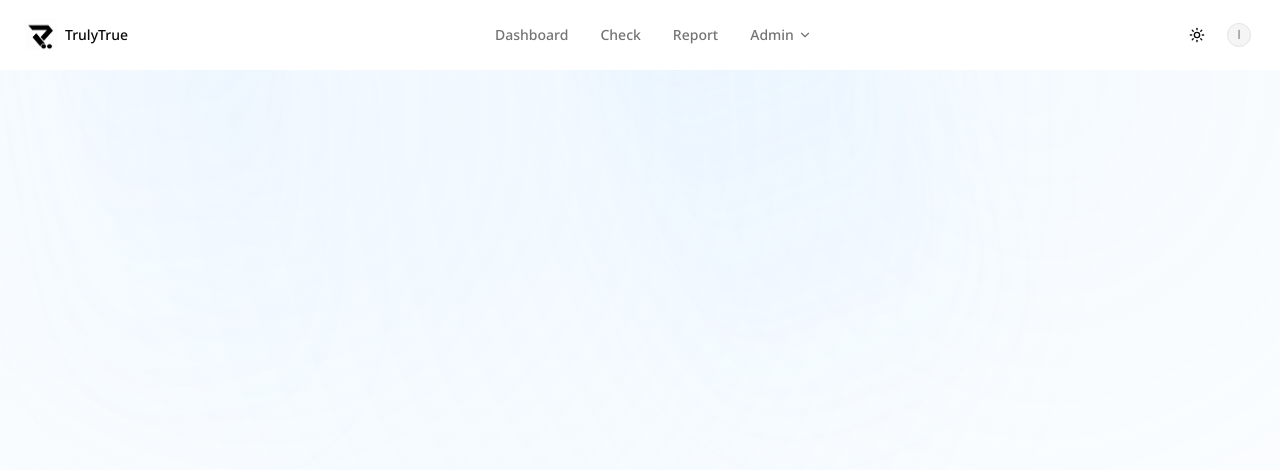
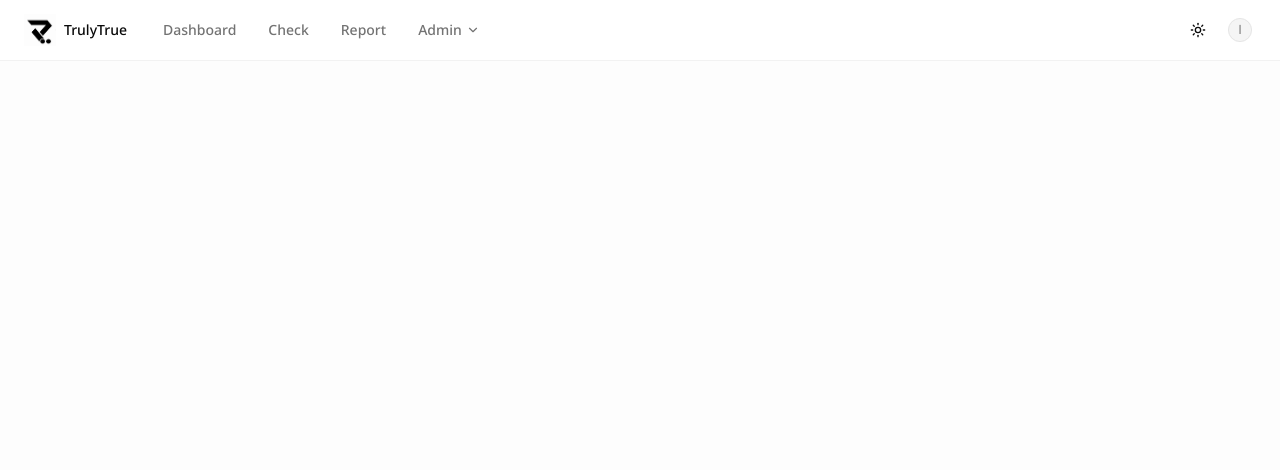
Before and after one commit to trulytrue62/trulytrue-web, a Next.js app: page / in a window 1280 px wide. Shown: the top 470 px of the page. Built offline with nearby package versions, Linux system fonts and the light colour scheme.

Commit message:
fix navbar styling

```diff
--- /dev/null
+++ b/app/(protected)/report/page.tsx
@@ -0,0 +1,9 @@
+import React from 'react'
+
+const ReportPage = () => {
+  return (
+    <div>ReportPage</div>
+  )
+}
+
+export default ReportPage
--- a/app/layout.tsx
+++ b/app/layout.tsx
@@ -20,8 +20,8 @@ export default function RootLayout({
 }>) {
 
   const dummy_user = {
-    name : 'l1n3ar l1n3ar',
-    roles : ['admin']
+    name: 'l1n3ar l1n3ar',
+    roles: ['admin']
   }
 
   return (
@@ -34,7 +34,7 @@ export default function RootLayout({
         <ThemeProvider>
           <TooltipProvider>
             <Navbar user={dummy_user} />
-            {children}
+            <main className="min-h-screen bg-muted/20">{children}</main>
           </TooltipProvider>
         </ThemeProvider>
       </body>
--- a/app/page.tsx
+++ b/app/page.tsx
@@ -3,8 +3,8 @@ import { LightRays } from "@/components/ui/light-rays"
 
 export default function Home() {
   return (
-    <div className="h-full w-full">
-      <LightRays />
+    <div className="h-full w-full bg-red-50">
+      {/* <LightRays /> */}
 
     </div>
   )
--- /dev/null
+++ b/components/navbar/account-menu-items.ts
@@ -0,0 +1,8 @@
+import { LogOutIcon, UserIcon } from "lucide-react"
+
+import type { NavItem } from "@/types/nav"
+
+export const accountMenuItems: NavItem[] = [
+  { route: "/account", label: "Account", icon: UserIcon },
+  { route: "/logout", label: "Log out", icon: LogOutIcon },
+]
--- a/components/navbar/navbar.tsx
+++ b/components/navbar/navbar.tsx
@@ -1,8 +1,6 @@
 "use client"
 
-import { useEffect, useState } from "react"
 import Link from "next/link"
-import { LogOutIcon, UserIcon } from "lucide-react"
 
 import { Brand } from "@/components/brand"
 import { Avatar, AvatarFallback, AvatarImage } from "@/components/ui/avatar"
@@ -10,63 +8,37 @@ import { Button } from "@/components/ui/button"
 import {
   DropdownMenu,
   DropdownMenuContent,
-  DropdownMenuItem,
   DropdownMenuTrigger,
 } from "@/components/ui/dropdown-menu"
+import { accountMenuItems } from "@/components/navbar/account-menu-items"
 import { filterNavItemsByRole, loggedInNavItems, loggedOutNavItems } from "@/components/navbar/nav-items"
-import { NavItemLabel, NavMenuItem } from "@/components/navbar/nav-menu-item"
+import { NavDropdownMenuItem, NavItemLabel, NavMenuItem } from "@/components/navbar/nav-menu-item"
 import { ThemeToggle } from "@/components/navbar/theme-toggle"
-import { cn } from "@/lib/utils"
 import type { NavUser } from "@/types/nav"
-
-const SCROLL_THRESHOLD = 20
 
 const loginItem = loggedOutNavItems.find((item) => item.route === "/login")!
 const reportItem = loggedOutNavItems.find((item) => item.route === "/report")!
 
 export function Navbar({ user = null }: { user?: NavUser | null }) {
-  const [scrolled, setScrolled] = useState(false)
-
-  useEffect(() => {
-    function onScroll() {
-      setScrolled(window.scrollY > SCROLL_THRESHOLD)
-    }
-    onScroll()
-    window.addEventListener("scroll", onScroll, { passive: true })
-    return () => window.removeEventListener("scroll", onScroll)
-  }, [])
-
   const visibleItems = user ? filterNavItemsByRole(loggedInNavItems, user.roles) : []
 
   return (
-    <header
-      className={cn(
-        "fixed inset-x-0 top-0 z-50 flex justify-center transition-[padding] duration-300",
-        scrolled ? "px-4 pt-4" : "px-0 pt-0"
-      )}
-    >
-      <div
-        className={cn(
-          "flex w-full items-center justify-between gap-6 border border-transparent bg-background backdrop-blur transition-all duration-300",
-          scrolled
-            ? "max-w-5xl rounded-full border-border/60 px-4 py-2 shadow-lg shadow-black/5"
-            : "max-w-none rounded-none px-6 py-4 shadow-none"
-        )}
-      >
-        <div>
+    <header className="sticky top-0 z-50 w-full border-b border-border/50 bg-background">
+      <div className="flex items-center justify-between gap-6 px-6 py-3">
+        <div className="flex items-center gap-8">
           <Link href="/">
             <Brand />
           </Link>
-        </div>
-
-
-        {user ? (
-          <>
+          {user && (
             <nav className="hidden items-center gap-6 md:flex">
               {visibleItems.map((item) => (
                 <NavMenuItem key={item.route} item={item} />
               ))}
             </nav>
+          )}
+        </div>
+
+        {user ? (
           <div className="flex items-center gap-2">
             <ThemeToggle />
             <DropdownMenu>
@@ -77,22 +49,12 @@ export function Navbar({ user = null }: { user?: NavUser | null }) {
                 </Avatar>
               </DropdownMenuTrigger>
               <DropdownMenuContent align="end">
-                  <DropdownMenuItem render={<Link href="/account" />}>
-                    <span className="flex items-center gap-1.5">
-                      <UserIcon className="size-4" />
-                      Account
-                    </span>
-                  </DropdownMenuItem>
-                  <DropdownMenuItem variant="destructive">
-                    <span className="flex items-center gap-1.5">
-                      <LogOutIcon className="size-4" />
-                      Log out
-                    </span>
-                  </DropdownMenuItem>
+                {accountMenuItems.map((item) => (
+                  <NavDropdownMenuItem key={item.route} item={item} />
+                ))}
               </DropdownMenuContent>
             </DropdownMenu>
           </div>
-          </>
         ) : (
           <div className="flex items-center gap-2">
             <ThemeToggle />
```
Lines whose indentation alone changed are shown as unchanged.
